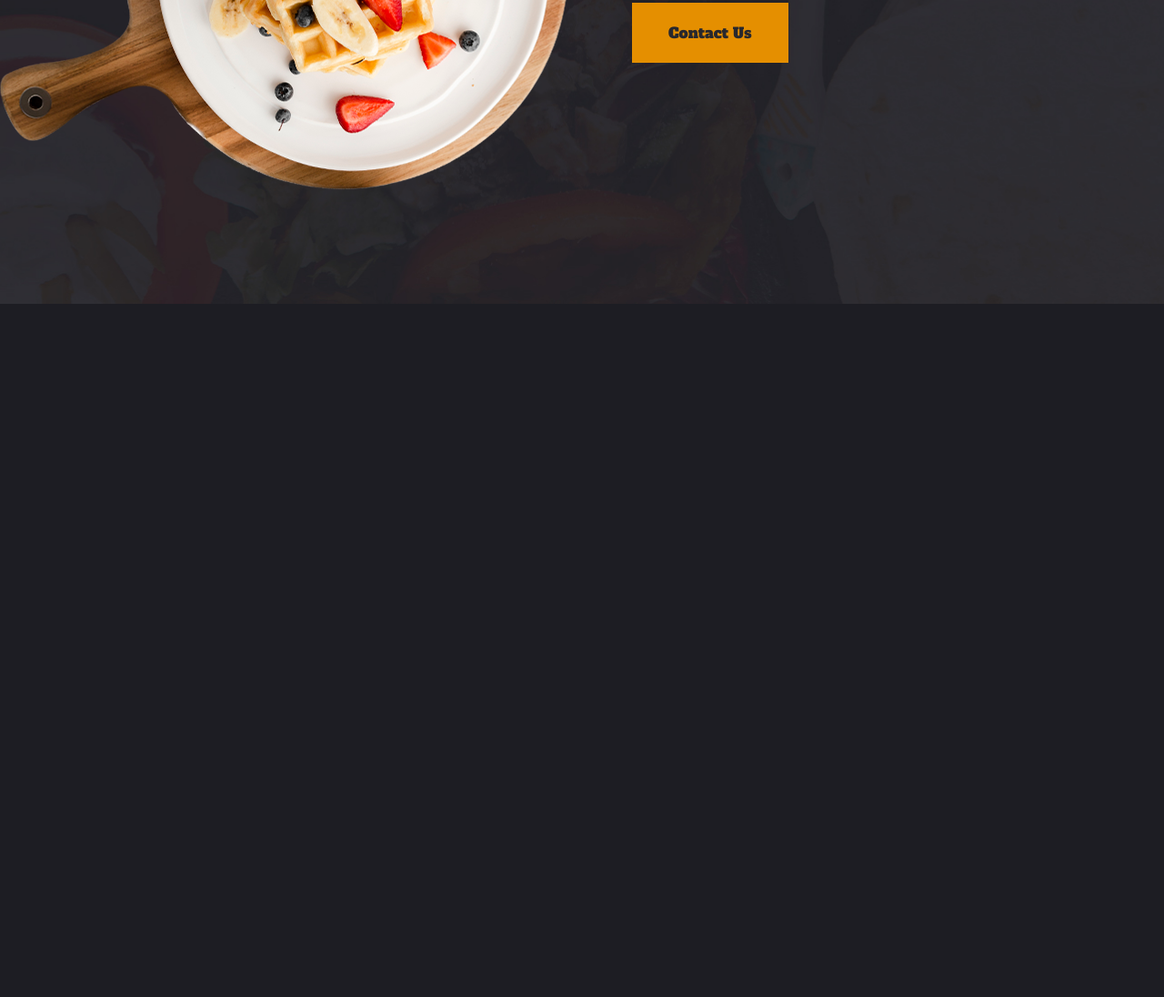
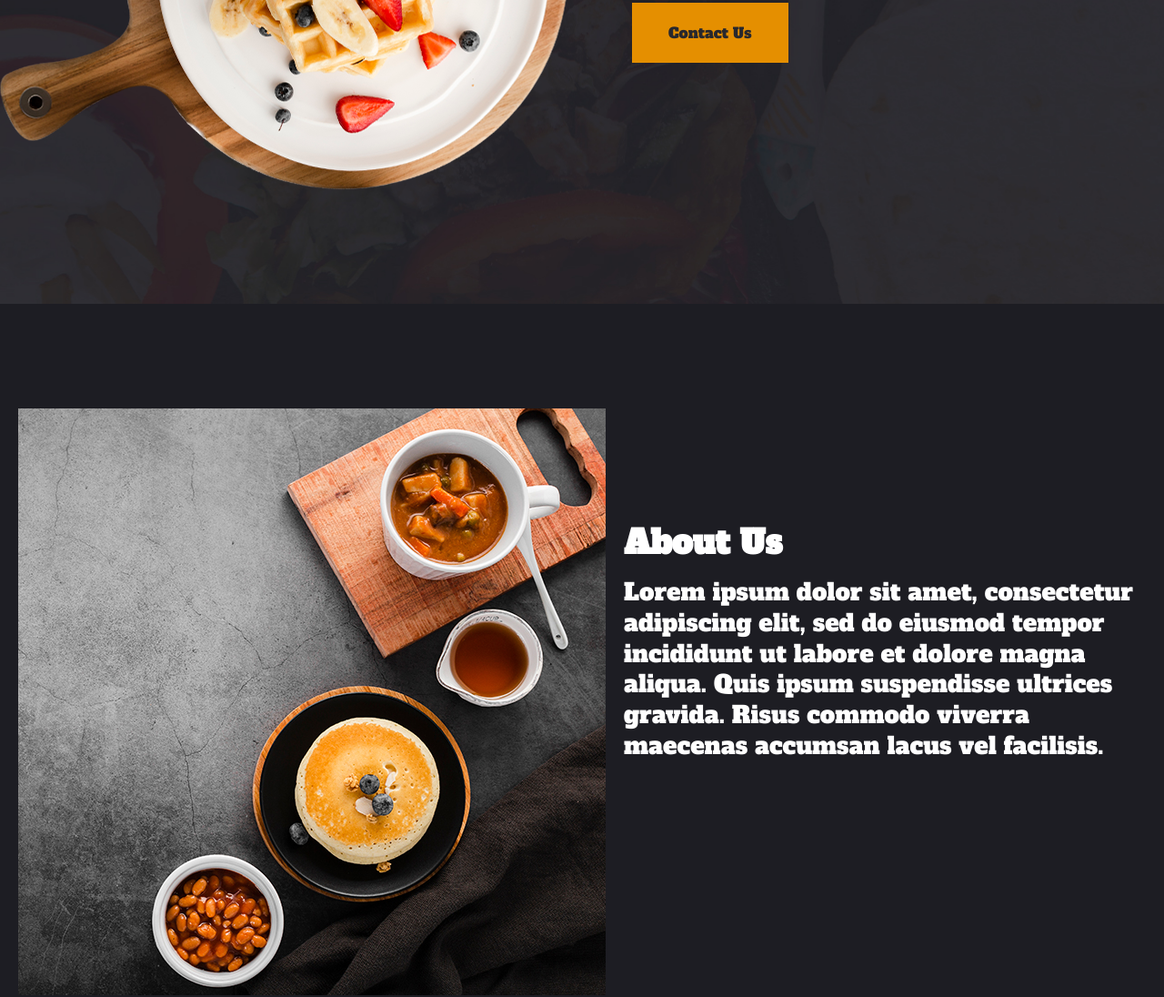
Before and after one commit to NeverSeventh/-, a website: page FoodLover/src/index.html in a window 1280 px wide. Shown: the part 519-1615 px from the top of the page at 91% size. Before the commit the page ends 853 px from the top, so only its background shows below. Drawn offline with nearby package versions, Linux system fonts and the light colour scheme; files that its build step writes are made by us from their sources.

Commit message:
about us done

```diff
--- a/FoodLover/src/index.html
+++ b/FoodLover/src/index.html
@@ -16,6 +16,9 @@
 
 <body>
     @@include('./templates/_header.html')
+    <main>
+        @@include('./templates/_aboutUs.html')
+    </main>
 </body>
 
 </html>
--- /dev/null
+++ b/FoodLover/src/scss/blocks/aboutUs.scss
@@ -0,0 +1,50 @@
+.aboutUs {
+  margin-top: 115px;
+  &__row {
+    display: flex;
+
+    padding: 0 20px;
+    @media (max-width: 1025px) {
+      display: block;
+    }
+  }
+
+  &__img {
+    width: 100%;
+    img {
+      @media (max-width: 1025px) {
+        display: block;
+        max-width: 645px;
+        height: auto;
+        margin: 0 auto;
+      }
+      @media (max-width: 666px) {
+        max-width: 100%;
+        height: auto;
+      }
+      @media (max-width: 426px) {
+        display: none;
+      }
+    }
+  }
+
+  &__body {
+    margin-top: 130px;
+    margin-left: 20px;
+    @media (max-width: 1025px) {
+      text-align: center;
+    }
+  }
+}
+
+.section {
+  &__title {
+    margin-bottom: 20px;
+    font-size: 36px;
+  }
+
+  &__text {
+    line-height: 1.3;
+    font-size: 26px;
+  }
+}
--- a/FoodLover/src/scss/style.scss
+++ b/FoodLover/src/scss/style.scss
@@ -1,3 +1,4 @@
 @import "./standarts.scss";
 @import "./blocks/nav.scss";
 @import "./blocks/header.scss";
+@import "./blocks/aboutUs.scss";
--- /dev/null
+++ b/FoodLover/src/templates/_aboutUs.html
@@ -0,0 +1,14 @@
+<section class="aboutUs">
+    <div class="container">
+        <div class="aboutUs__row">
+            <div class="aboutUs__img"><img src="./img/aboutUs/aboutUs.jpg" alt=""></div>
+
+            <div class="aboutUs__body">
+                <h1 class="section__title">About Us</h1>
+                <div class="section__text">Lorem ipsum dolor sit amet, consectetur adipiscing elit, sed do eiusmod
+                    tempor incididunt ut labore et dolore magna aliqua.
+                    Quis ipsum suspendisse ultrices gravida. Risus commodo viverra maecenas accumsan lacus vel facilisis. </div>
+            </div>
+        </div>
+    </div>
+</section>
```
Also changed, not shown: FoodLover/FoodLover/index.html (+16 -0 lines), FoodLover/FoodLover/css/style.css, FoodLover/FoodLover/css/style.min.css, FoodLover/FoodLover/img/AboutUs/aboutUs.jpg (added), FoodLover/src/img/AboutUs/aboutUs.jpg (added), FoodLover/src/scss/blocks/quality.html (added), FoodLover/src/templates/_quality.html (added).
